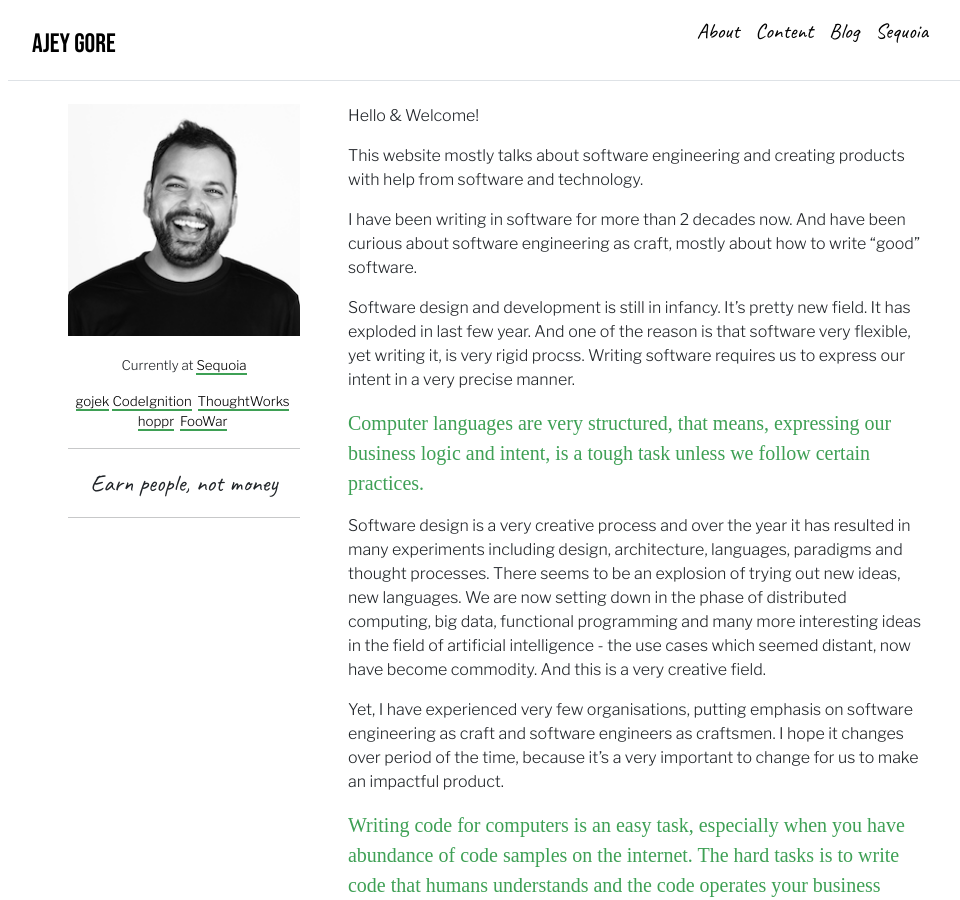
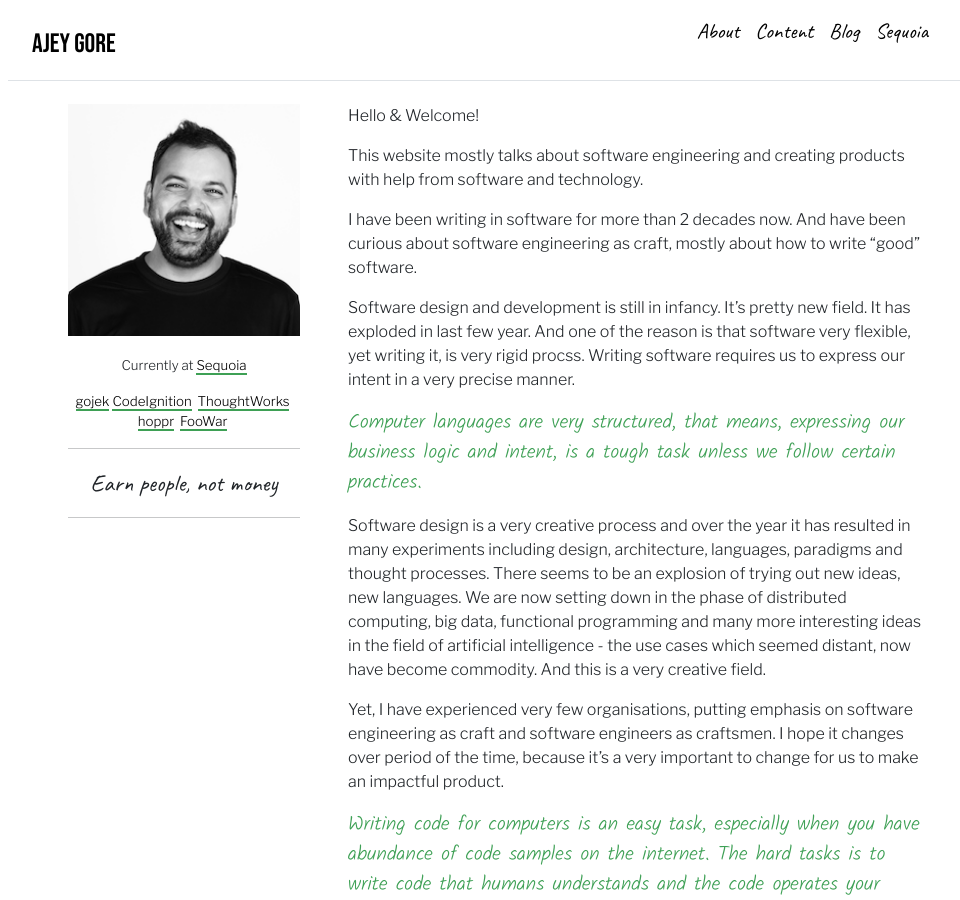
Before and after one commit to ajeygore/ajeygore.github.com, a Jekyll site: the page built from index.html, in a window 1280 px wide and 900 px high. Shown: the whole window, without its empty margins (152-1112 px from the left). Built offline with Jekyll 4.4.1, drawn with Linux system fonts in a browser that asks for light colours.

Commit message:
Added missing font

```diff
--- a/_includes/fonts.html
+++ b/_includes/fonts.html
@@ -1,3 +1,4 @@
 <link href='https://fonts.googleapis.com/css?family=Libre+Franklin:wght@300&display=swap' rel='stylesheet' type='text/css'>
 <link href="https://fonts.googleapis.com/css2?family=Bebas+Neue&display=swap" rel="stylesheet">
 <link href="https://fonts.googleapis.com/css2?family=Comfortaa:wght@700&family=Caveat&display=swap" rel="stylesheet">
+<link href="https://fonts.googleapis.com/css2?family=Kalam:wght@300&family=Caveat&display=swap" rel="stylesheet">
```
Also changed, not shown: 1 other file.
